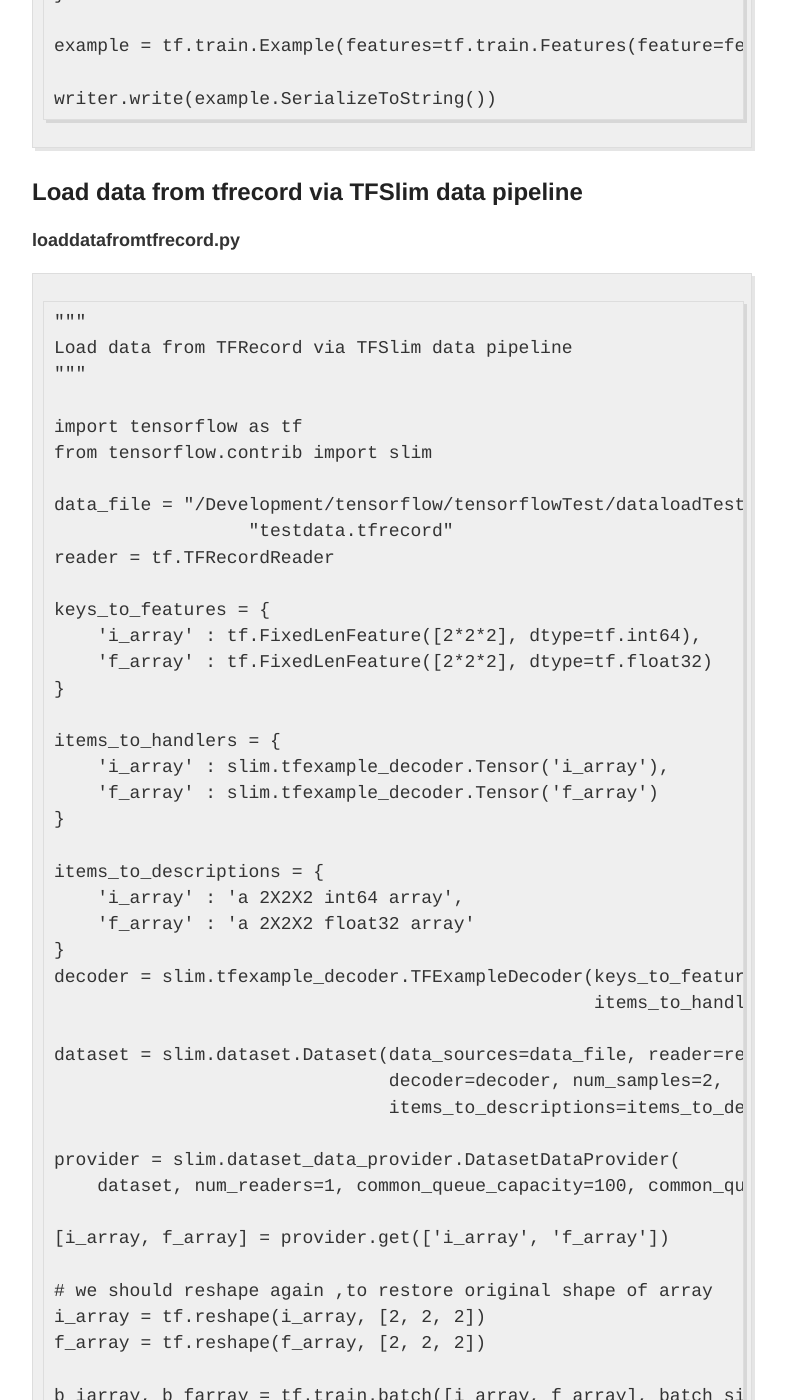
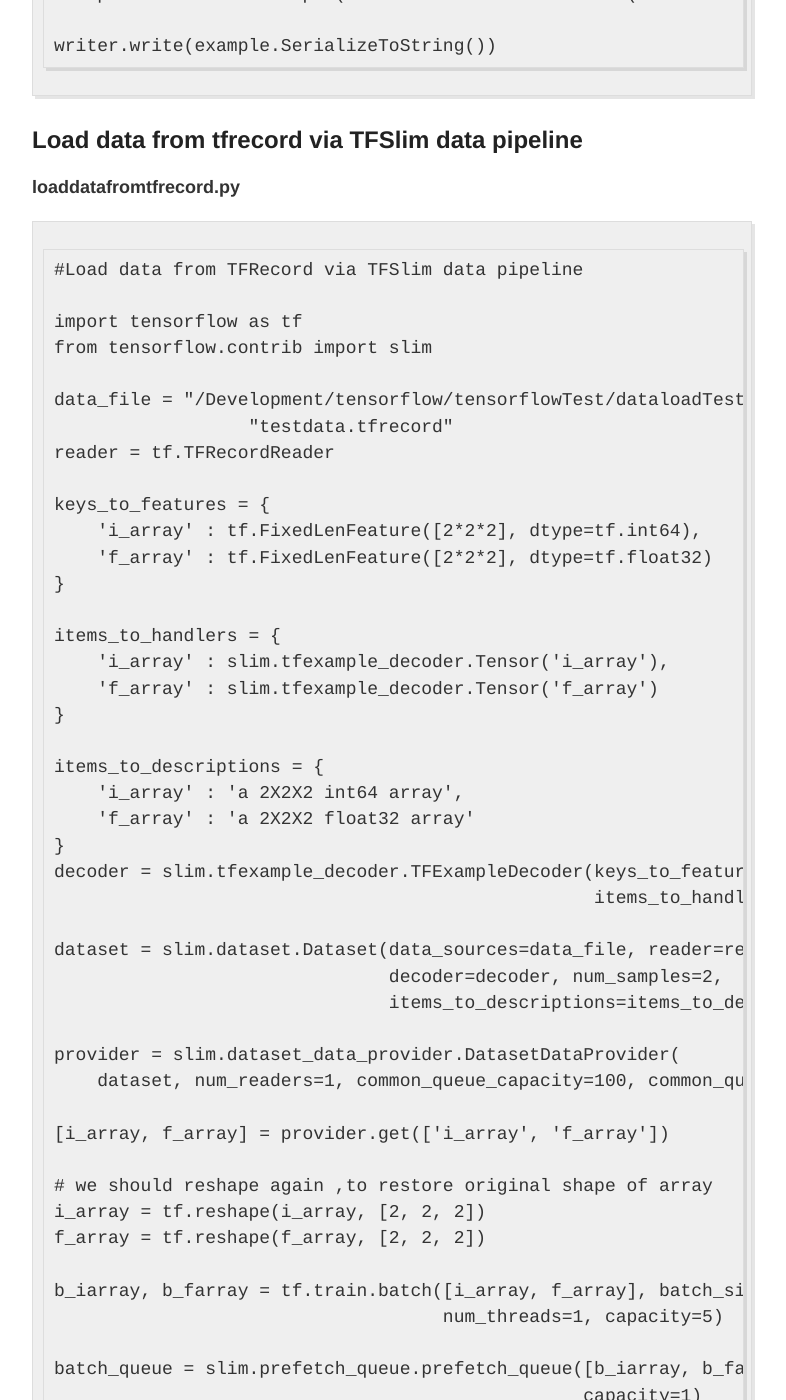
Before and after one commit to changkaizhao/changkaizhao.github.io, a Jekyll site: the page built from _posts/2018-7-11-How-to-save-numpy-array-to-tfrecord-and-load-by-TFSlim-dataset-pipeline?.md, in a window 1280 px wide and 1400 px high, scrolled down 1729 px. Shown: the whole window, without its empty margins (248-1034 px from the left). Built offline with Jekyll 4.4.1, drawn with Linux system fonts in a browser that asks for light colours; formulas are drawn with MathJax 3; comment, search, counter and statistics services are not loaded; some of the changed text lies outside the part shown.

Commit message:
add post SLIM tfrecord read numpy array

````diff
--- a/_posts/2018-7-11-How-to-save-numpy-array-to-tfrecord-and-load-by-TFSlim-dataset-pipeline?.md
+++ b/_posts/2018-7-11-How-to-save-numpy-array-to-tfrecord-and-load-by-TFSlim-dataset-pipeline?.md
@@ -12,9 +11,7 @@
 **saveDataToTFRecord.py**
 
 ```
-"""
-Save numpy data to tfrecord
-"""
+#Save numpy data to tfrecord
 
 import numpy as np
 import tensorflow as tf
@@ -67,9 +64,7 @@
 **loaddatafromtfrecord.py**
 
 ```
-"""
-Load data from TFRecord via TFSlim data pipeline
-"""
+#Load data from TFRecord via TFSlim data pipeline
 
 import tensorflow as tf
 from tensorflow.contrib import slim
````
Also changed, not shown: other parts of _posts/2018-7-11-How-to-save-numpy-array-to-tfrecord-and-load-by-TFSlim-dataset-pipeline?.md (+0 -1 lines).
